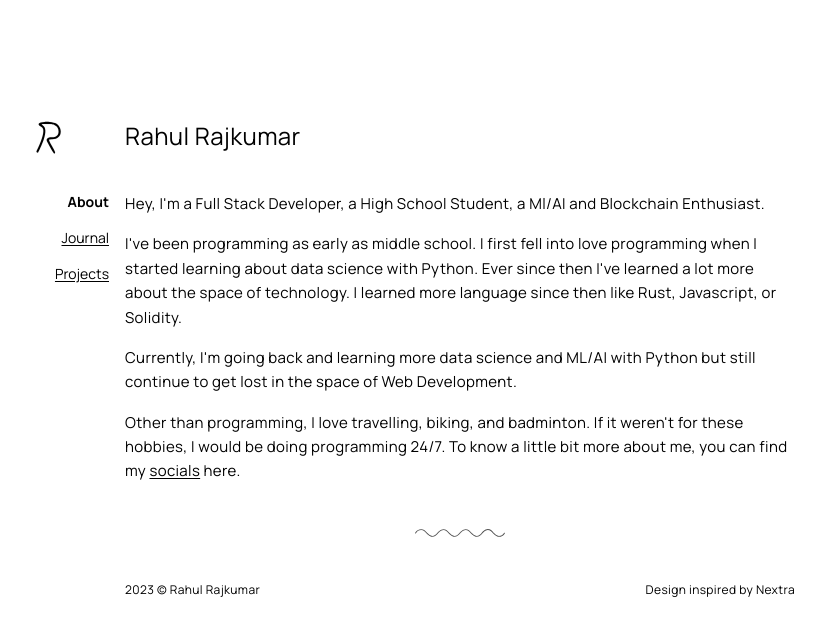
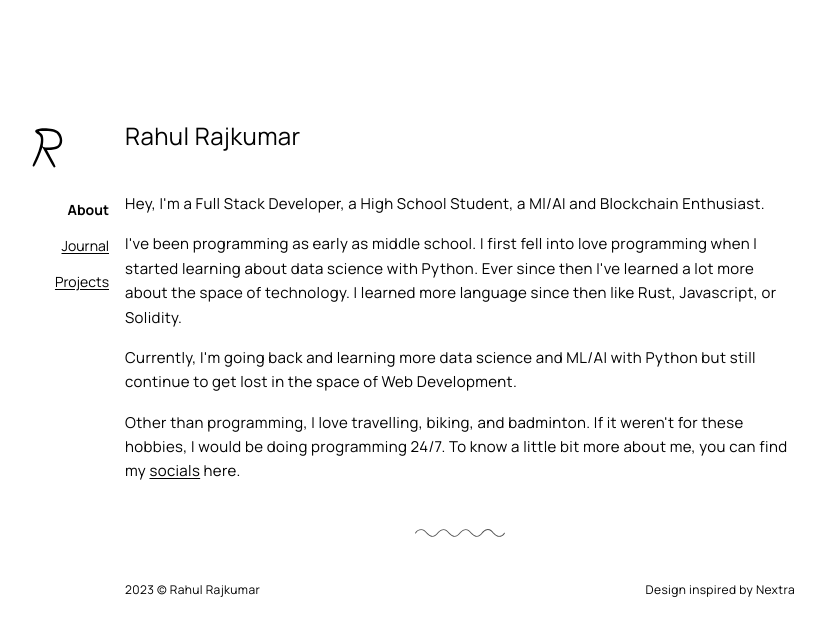
Before and after one commit to Rahuls-Coding/site, a Next.js app: page / in a window 1280 px wide. Shown: the top 636 px of the page, without its empty margins (229-1054 px from the left). Built offline with nearby package versions, Linux system fonts and the light colour scheme.

Commit message:
went back to original logo, fixed some sytling

```diff
--- /dev/null
+++ b/components/AnimateLogo.js
@@ -0,0 +1,48 @@
+import * as React from "react";
+import { motion } from "framer-motion";
+
+
+function Logo() {
+    const icon = {
+      hidden: {
+        opacity: 0,
+        pathLength: 0,
+        fill: "rgba(0, 0, 0, 0)"
+      },
+      visible: {
+        opacity: 1,
+        pathLength: 1,
+        fill: "rgba(0, 0, 0, 1)"
+      }
+    };
+    return (
+  <div className="container">
+    <motion.svg
+      xmlns="http://www.w3.org/2000/svg"
+      viewBox="0 0 100 100"
+      width="62.000000pt"
+      height="81.000000pt"
+      className="item dark:text-white"
+    >
+      <motion.path
+        d="M280 800 c-144 -17 -200 -47 -244 -129 -21 -39 -28 -67 -29 -109 -1
+        -121 75 -188 217 -194 37 -1 71 -7 76 -13 6 -7 -22 -66 -77 -163 -70 -125 -83
+        -155 -73 -167 7 -8 16 -15 21 -15 7 0 126 205 174 299 35 69 -8 111 -115 111
+        -115 0 -170 47 -170 145 0 72 32 124 95 155 43 21 67 25 177 28 155 5 174 1
+        127 -31 -81 -54 -89 -169 -25 -361 36 -106 134 -326 146 -326 3 0 14 6 24 13
+        16 12 13 21 -38 127 -99 207 -146 390 -117 463 6 15 31 39 56 55 97 58 60 104
+        -95 115 -36 3 -94 1 -130 -3z"
+        variants={icon}
+        initial="hidden"
+        animate="visible"
+        transition={{
+          default: { duration: 3, ease: "easeInOut" },
+          fill: { duration: 3, ease: [1, 0, 0.8, 1] }
+        }}
+        className='dark:text-white'
+      />
+    </motion.svg>
+  </div>
+)}
+
+export default Logo;
--- a/components/Footer.js
+++ b/components/Footer.js
@@ -8,7 +8,7 @@ function Footer({ text }) {
         <Image src='/line.svg' alt="line" width={90} height={90} className="mt-6" />
       </div>
 
-      <div className="grid grid-cols-2 mt-10 text-xs w-full">
+      <div className="grid grid-cols-2 mt-10 mb-8 text-xs w-full">
         <div className="justify-self-start">2023 © Rahul Rajkumar</div>
         <div className="justify-self-end">{text}</div>
       </div>
--- a/components/Logo.js
+++ b/components/Logo.js
@@ -1,47 +1,25 @@
-import * as React from "react";
-import { motion } from "framer-motion";
-
+import React from 'react'
 
 function Logo() {
-    const icon = {
-      hidden: {
-        opacity: 0,
-        pathLength: 0,
-        fill: "rgba(0, 0, 0, 0)"
-      },
-      visible: {
-        opacity: 1,
-        pathLength: 1,
-        fill: "rgba(0, 0, 0, 1)"
-      }
-    };
-    return (
-  <div className="container">
-    <motion.svg
-      xmlns="http://www.w3.org/2000/svg"
-      viewBox="0 0 100 100"
-      width="62.000000pt"
-      height="81.000000pt"
-      className="item"
-    >
-      <motion.path
-        d="M280 800 c-144 -17 -200 -47 -244 -129 -21 -39 -28 -67 -29 -109 -1
-        -121 75 -188 217 -194 37 -1 71 -7 76 -13 6 -7 -22 -66 -77 -163 -70 -125 -83
-        -155 -73 -167 7 -8 16 -15 21 -15 7 0 126 205 174 299 35 69 -8 111 -115 111
-        -115 0 -170 47 -170 145 0 72 32 124 95 155 43 21 67 25 177 28 155 5 174 1
-        127 -31 -81 -54 -89 -169 -25 -361 36 -106 134 -326 146 -326 3 0 14 6 24 13
-        16 12 13 21 -38 127 -99 207 -146 390 -117 463 6 15 31 39 56 55 97 58 60 104
-        -95 115 -36 3 -94 1 -130 -3z"
-        variants={icon}
-        initial="hidden"
-        animate="visible"
-        transition={{
-          default: { duration: 3, ease: "easeInOut" },
-          fill: { duration: 3, ease: [1, 0, 0.8, 1] }
-        }}
-      />
-    </motion.svg>
-  </div>
-)}
+  return (
+      <div>
+           <svg version="1.0" xmlns="http://www.w3.org/2000/svg"
+          width="62.000000pt" height="81.000000pt" viewBox="0 0 62.000000 81.000000"
+          preserveAspectRatio="xMidYMid meet" className="text-black dark:text-white mt-32 w-10 h-10">
 
-export default Logo;
+          <g transform="translate(0.000000,81.000000) scale(0.100000,-0.100000)"
+          fill="currentColor" stroke="none">
+          <path d="M178 800 c-62 -8 -108 -32 -108 -55 0 -18 27 -45 68 -67 45 -24 59
+          -79 44 -171 -17 -96 -61 -226 -122 -354 -50 -105 -52 -122 -14 -123 14 0 98
+          179 140 297 l32 93 113 -205 c63 -113 118 -205 124 -205 5 0 16 4 24 9 11 7
+          -5 43 -78 175 -50 91 -91 167 -91 168 0 2 37 4 81 5 168 4 252 94 221 240 -21
+          102 -81 158 -192 181 -70 15 -179 20 -242 12z m232 -61 c81 -19 108 -37 136
+          -95 21 -43 25 -64 22 -99 -11 -98 -62 -128 -209 -128 -134 1 -141 4 -132 56 5
+          23 8 72 8 108 -1 74 -17 108 -66 138 -16 10 -26 21 -22 24 10 11 213 8 263 -4z"/>
+          </g>
+          </svg>
+    </div>
+  )
+}
+
+export default Logo
--- a/components/Navbar.js
+++ b/components/Navbar.js
@@ -10,13 +10,12 @@ function Navbar() {
   const [style, setStyle] = useState(active);
   const [style2, setStyle2] = useState(active);
   const [style3, setStyle3] = useState(active);
-  console.log(router.asPath);
 
   const checkIfOnPage = () => {
     if (router.asPath === "/") {
       console.log("is true")
       setStyle(nonActive);
-    } else if (router.asPath === "/journal") {
+    } else if (router.asPath.includes("/journal")) {
       console.log("is true jounal")
       setStyle2(nonActive);
     } else if (router.asPath === "/projects") {
@@ -32,7 +31,7 @@ function Navbar() {
   });
 
   return (
-    <div className="justify-items-end text-sm dark:text-slate-100">
+    <div className="justify-items-end text-sm mt-8 dark:text-slate-100">
       <button className={style}>
             <Link href='/'>
                 About
--- a/layouts/journal.js
+++ b/layouts/journal.js
@@ -1,5 +1,6 @@
 import React from "react";
 import Link from "next/link";
+import Head from 'next/head';
 import Logo from '../components/Logo';
 import Navbar from '../components/Navbar';
 import Footer from "../components/Footer";
@@ -7,20 +8,21 @@ import Footer from "../components/Footer";
 function Layout({ children, frontMatter }) {
   return (
     <div className="flex flex-col justify-center items-start max-w-3xl sm:mx-auto pb-16 mx-6">
+      <Head>
+        <title> {frontMatter.title} | Rahul Rajkumar </title>
+      </Head>
      <div className="grid grid-cols-8 gap-4">
         <div>
-          <div className="logobody">
-            <Logo />
-          </div>
-          <Navbar className='sticky'
+          <Logo />
+          <Navbar className=''
             places={["Projects", "Journal"]}
             links={["/projects", "/journal"]}
           />
         </div>
-     <div className='col-span-7 mt-10  h-96'>
+     <div className='col-span-7 my-10  h-96'>
       <div className="mt-20 text-2xl">{frontMatter.title}</div>
         <div className=" grid grid-cols-2 content-center py-3 w-full text-sm dark:text-slate-200">
-          <div className="justify-self-start bg-gray-100 rounded py-1 px-2 mt-2">{frontMatter.date}</div>
+          <div className="justify-self-start bg-gray-100  dark:bg-[#2c2c2c] rounded py-1 px-2 mt-2">{frontMatter.date}</div>
           <div className="justify-self-end mt-2">
             <Link
               className=" flex w-full items-center gap-2 text-sm "
--- a/pages/index.js
+++ b/pages/index.js
@@ -13,7 +13,7 @@ export default function Home() {
       </Head>
       <div className="grid grid-cols-8 gap-4">
         <div>
-          <div className="logobody">
+          <div className="">
             <Logo />
           </div>
           <Navbar
--- a/pages/journal.js
+++ b/pages/journal.js
@@ -14,9 +14,9 @@ export default function Journal({ articles }) {
     <div className="flex flex-col justify-center items-start max-w-3xl sm:mx-auto pb-16 mx-6">
       <div className="grid grid-cols-8 gap-4">
         <div>
-          <div className="logobody">
+
             <Logo />
-          </div>
+
           <Navbar
             places={["Projects", "Journal"]}
             links={["/projects", "/journal"]}
--- a/pages/projects.js
+++ b/pages/projects.js
@@ -13,9 +13,9 @@ function projects() {
       </Head>
       <div className="grid grid-cols-8 gap-4">
         <div>
-        <div className="logobody">
+
             <Logo />
-          </div>
+
           <Navbar/>
         </div>
         <div className="col-span-7 mt-10">
```
